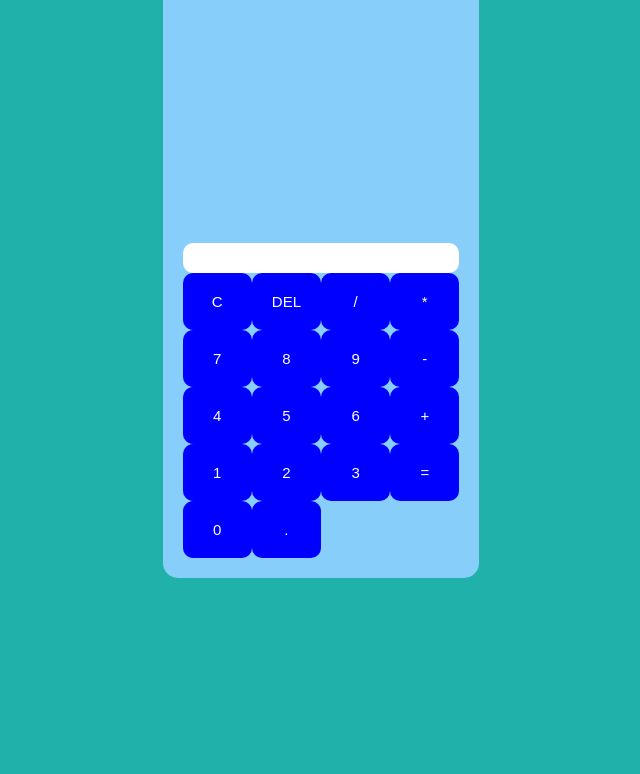
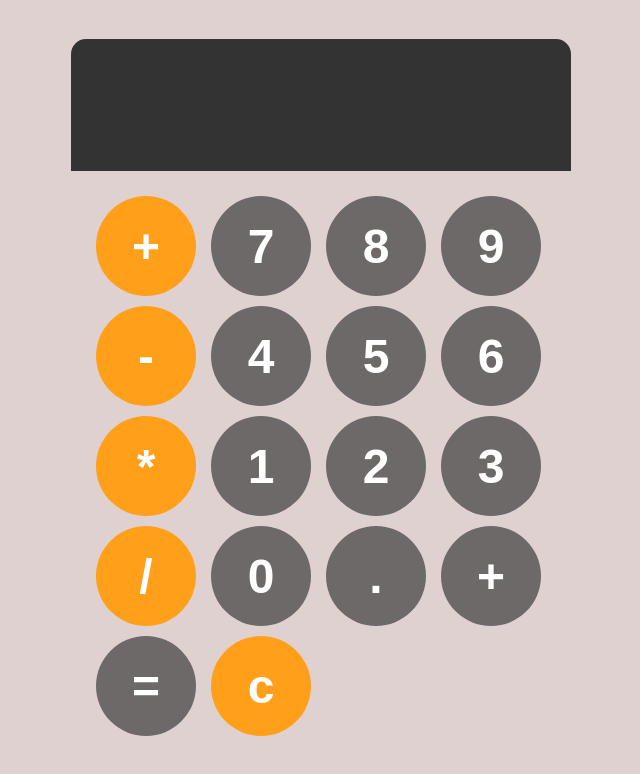
Before and after one commit to Bhaskarr-k/calculator-app, a plain HTML site: page index.html in a window 1280 px wide. Shown: the whole page, without its empty margins (319-959 px from the left). Drawn offline with Linux system fonts and the light colour scheme.

Commit message:
not yet completed

```diff
--- a/index.html
+++ b/index.html
@@ -1,4 +1,3 @@
-
 <!DOCTYPE html>
 <html lang="en">
 <head>
@@ -6,35 +5,32 @@
     <meta name="viewport" content="width=device-width, initial-scale=1.0">
     <title>Calculator</title>
     <link rel="stylesheet" href="style.css">
-    <script src="script.js"></script>
+    <script src="index.js"></script>
 </head>
 <body>
-    <div class="calaulator">
-        <div class="display">
-            <input type="text" id="result" readonly>
-        </div>
-        <div class="buttons">
-            <button class="btn">C</button>
-            <button class="btn">DEL</button>
-            <button class="btn">/</button>
-            <button class="btn">*</button>
-            <button class="btn">7</button>
-            <button class="btn">8</button>
-            <button class="btn">9</button>
-            <button class="btn">-</button>
-            <button class="btn">4</button>
-            <button class="btn">5</button>
-            <button class="btn">6</button>
-            <button class="btn">+</button>
-            <button class="btn">1</button>
-            <button class="btn">2</button>
-            <button class="btn">3</button>
-            <button class="btn">=</button>
-            <button class="btn">0</button>
-            <button class="btn">.</button>
+    <div id="calculator">
+        <input id="display" readonly>
+        <div id="keys">
+            <button onclick="appendToDisplay('+')" class="operator-btn">+</button>
+            <button onclick="appendToDisplay('7')">7</button>
+            <button onclick="appendToDisplay('8')">8</button>
+            <button onclick="appendToDisplay('9')">9</button>
+            <button onclick="appendToDisplay('-')" class="operator-btn">-</button>
+            <button onclick="appendToDisplay('4')">4</button>
+            <button onclick="appendToDisplay('5')">5</button>
+            <button onclick="appendToDisplay('6')">6</button>
+            <button onclick="appendToDisplay('*')" class="operator-btn">*</button>
+            <button onclick="appendToDisplay('1')">1</button>
+            <button onclick="appendToDisplay('2')">2</button>
+            <button onclick="appendToDisplay('3')">3</button>
+            <button onclick="appendToDisplay('/')" class="operator-btn">/</button>
+            <button onclick="appendToDisplay('0')">0</button>
+            <button onclick="appendToDisplay('+')">.</button>
+            <button onclick="appendToDisplay('.')">+</button>
+            <button onclick="calculate()">=</button>
+            <button onclick="clearDiaplay()" class="operator-btn">c</button>
 
         </div>
-
     </div>
 </body>
 </html>
--- /dev/null
+++ b/index.js
@@ -0,0 +1,26 @@
+const display = document.getElementById("display");
+
+
+function appendToDisplay(input){
+    display.value += input;
+
+
+
+}
+
+function clearDisplay(){
+    display.value = "";
+
+
+}
+
+function calculate(){
+    try{
+        display.value = eval(display.value);
+    }
+    catch(error){
+        displayvalue = "error";
+    }
+
+
+}
--- a/script.js
+++ /dev/null
@@ -1,10 +0,0 @@
-const display = document.querySelectorAll("#result")
-const buttons = document.querySelectorAll('button')
-
-
-buttons.forEach(function(btn){
-    btn.addEventListener('click',function(){
-        console.log('is working')
-        const valur
-    })
-})
--- a/style.css
+++ b/style.css
@@ -1,59 +1,65 @@
-    *{
+body{
     margin: 0;
-        padding: 0;
-        box-sizing: border-box;
-        font-family: Arial, Helvetica, sans-serif;
-    }
-    body{
-        display: grid;
-        place-content: center;
-        height: 100px;
-        background-color: lightseagreen;
-    }
-    .calaulator{
-        background-color: lightskyblue;
-        padding: 20px;
-        border-radius: 15px;
-        box-shadow: none;
-        max-width: 320px;
-        width: 100%;
-    }
-    .display{
-        margin-top: 700px;
+    display: flex;
+    justify-content: center;
+    align-items: center;
+    height: 100vh;
+    background-color: hsl(0, 19%, 85%);
 
 }
-    .display input{
+
+#calculator{
+    font-family: Arial, sans-serif;
+    background-color: hsl(0, 19%, 85%);
+    border-radius: 15px;
+    max-width: 500px;
+    overflow: hidden;
+}
+#display{
     width: 100%;
-        height: 30px;
+    padding: 20px;
+    font-size: 5rem;
+    text-align: left;
     border: none;
-        outline: none;
-        border-radius: 10px;
+    background-color: hsl(0, 0%, 20%);
     color: white;
-        text-align: center;
-        font-size: 10px;
-        box-shadow: none;
 
 }
-    .buttons{
+#keys{
     display: grid;
-        grid-template-columns: repeat(4,1fr);
+    grid-template-columns: repeat(4, 1fr);
+    gap: 10px;
+    padding: 25px;
 
 }
-    .btn{
-        padding: 20px;
-        background-color: blue;
+
+
+
+button{
+    width: 100px;
+    height: 100px;
+    border-radius: 50px;
     border: none;
+    background-color: hsl(0, 2%, 42%);
     color: white;
-        font-size: 15px;
-        border-radius: 10px;
+    font-size: 3rem;
+    font-weight: bold;
     cursor: pointer;
 }
-    .btn:hover{
-        background-color: lightpink;
+button:hover{
+    background-color: hsl(0, 85%, 37%);
+
 }
-    .btn:active{
-        transform: scale(0.95);
+button:active{
+
+    background-color: hsl(0, 0%, 50%);
 }
-    .zero{
-        grid-column: span 2;
+.operator-btn{
+    background-color: hsl(35, 100%, 55%);
 }
+.operator-btn:hover{
+    background-color: hsl(35, 100%, 55%);
+}
+.operator-btn:active{
+    background-color: hsl(35, 100%, 55%);
+}
```
Lines whose indentation alone changed are shown as unchanged.
